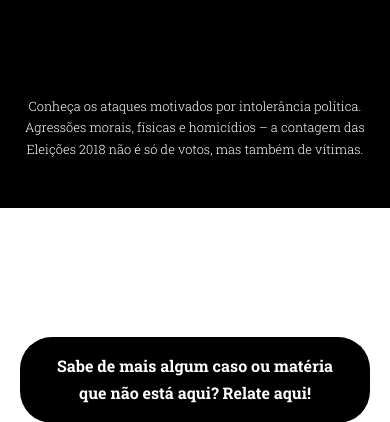
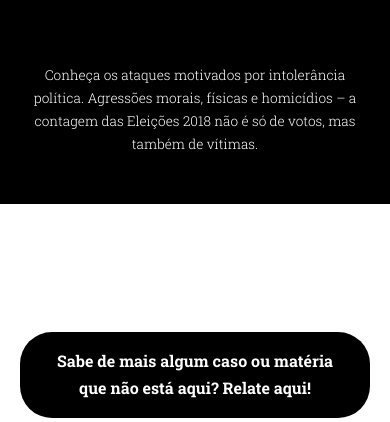
Before and after one commit to okfn-brasil/vitimas-da-intolerancia, a Python web app: template victims/templates/home.html in a window 390 px wide. Shown: the top 422 px of the page. Run offline with Jinja, Linux system fonts and the light colour scheme; the template is opened without the code that fills it, so the values that code supplies are empty.

Commit message:
add font math thanks to https://css-tricks.com/snippets/css/fluid-typography/

```diff
--- a/victims/static/styles.css
+++ b/victims/static/styles.css
@@ -15,8 +15,10 @@ h3 { font-weight: 300; margin-bottom: 1rem }
 h4 { margin-bottom: .5rem }
 
 @media only screen and (max-width: 768px) {
-  h1 { font-size: 145% }
-  h2 { font-size: 110% }
+  h1 { font-size: calc(23px + (35 - 23) * ((100vw - 320px) / (768 - 320))) }
+  h2 { font-size: calc(16px + (18 - 16) * ((100vw - 320px) / (768 - 320))) }
+  h3, h4 { font-size: calc(13px + (16 - 13) * ((100vw - 320px) / (768 - 320))) }
+  li { font-size: calc(11px + (14 - 11) * ((100vw - 320px) / (768 - 320))) }
 }
 
 /* header */
@@ -24,7 +26,8 @@ header h1 { margin-bottom: 3rem }
 header p { font-size: 132% }
 
 @media only screen and (max-width: 768px) {
-  header p { font-size: 80% }
+  header h1 { margin-bottom: 1rem }
+  header p { font-size: calc(13px + (17 - 13) * ((100vw - 320px) / (768 - 320))) }
 }
 
 /* about */
@@ -65,11 +68,12 @@ main .case .extra .source { opacity: .68 }
 main .case .extra .source:before { content: ' | ' }
 
 @media only screen and (max-width: 768px) {
+  main .case .content p { font-size: calc(13px + (16 - 13) * ((100vw - 320px) / (768 - 320))) }
   main .case .image { float: left; width : 100%; height: 80px;  }
   main .case .image img { border-top-right-radius: .5rem }
   main .case .content { width : 100% }
   main .case .content .meta .tag:last-child { border-top-right-radius: 0 }
-  main .case .content .meta { font-size: .7rem }
+  main .case .content .meta { font-size: calc(8px + (13 - 8) * ((100vw - 320px) / (768 - 320))) }
 }
 
 /* footer */
```
